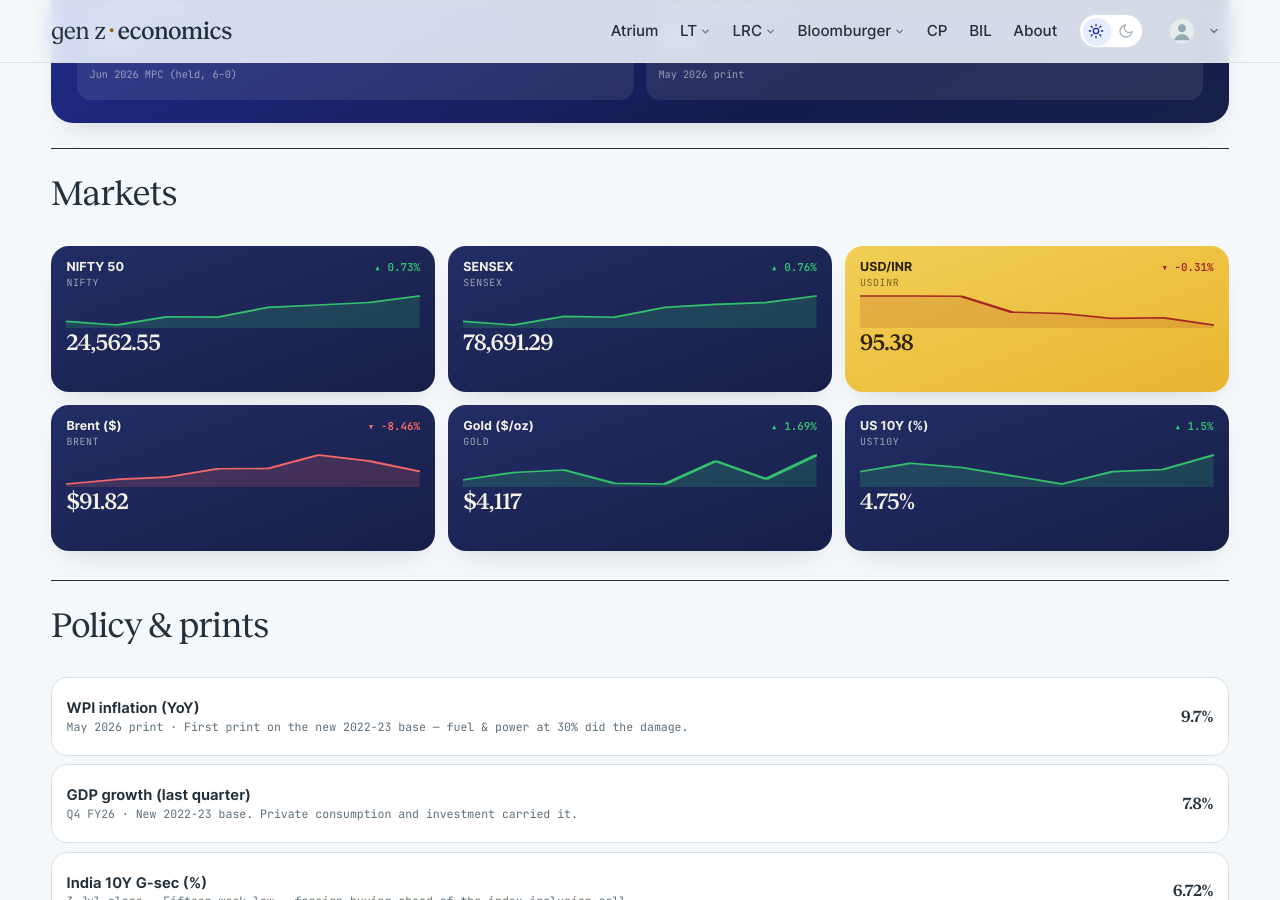
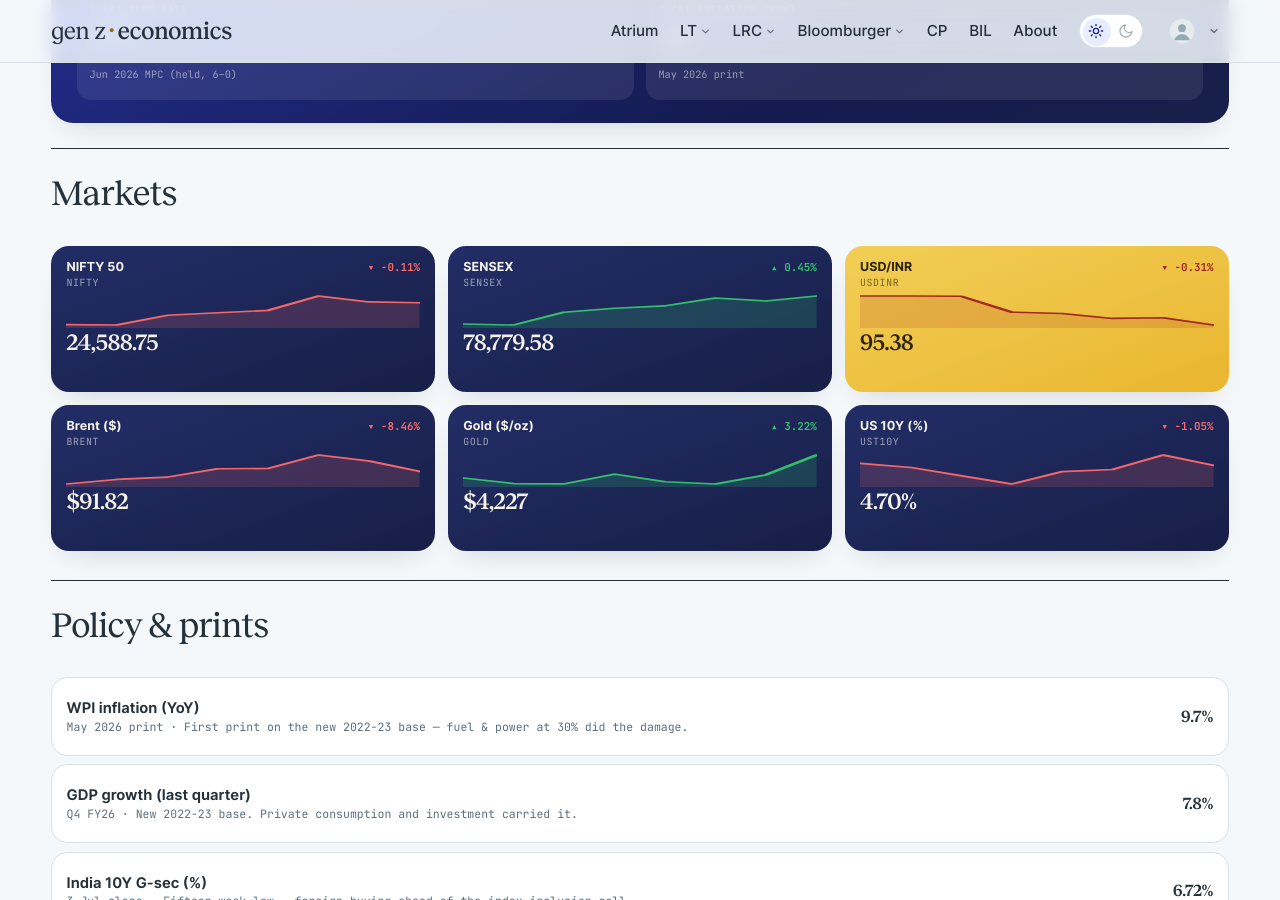
Before and after one commit to harsharya7021/genz-economics.com, a Jekyll site: the page built from macro-watch.html, in a window 1280 px wide and 900 px high, scrolled down 599 px. Built offline with Jekyll 4.4.1, drawn with Linux system fonts in a browser that asks for light colours; comment, search, counter and statistics services are not loaded.

Commit message:
data: morning market refresh

```diff
--- a/_data/macro.json
+++ b/_data/macro.json
@@ -1,34 +1,34 @@
 {
-  "as_of": "4 Aug 2026 close",
+  "as_of": "5 Aug 2026 close",
   "auto": {
     "nifty": {
       "label": "NIFTY 50",
-      "v": "24,562.55",
-      "chg": 0.73,
+      "v": "24,588.75",
+      "chg": -0.11,
       "spark": [
-        23869.6,
-        23767.449,
         23995.949,
         23985.35,
         24250.199,
         24317.15,
         24383.6,
-        24562.551
+        24774.301,
+        24614.9,
+        24588.75
       ]
     },
     "sensex": {
       "label": "SENSEX",
-      "v": "78,691.29",
-      "chg": 0.76,
+      "v": "78,779.58",
+      "chg": 0.45,
       "spark": [
-        76391.391,
-        76059.773,
         76835.781,
         76765.922,
         77654.602,
         77928.148,
         78094.641,
-        78691.289
+        78639.031,
+        78428.953,
+        78779.578
       ]
     },
     "usdinr": {
@@ -63,32 +63,32 @@
     },
     "gold": {
       "label": "Gold ($/oz)",
-      "v": "$4,117",
-      "chg": 1.69,
+      "v": "$4,227",
+      "chg": 3.22,
       "spark": [
-        4046.6,
-        4067.6,
         4074.5,
         4036.3,
         4034.7,
         4100.1,
         4049.1,
-        4117.4
+        4033.7,
+        4095.4,
+        4227.3
       ]
     },
     "ust10y": {
       "label": "US 10Y (%)",
-      "v": "4.75%",
-      "chg": 1.5,
+      "v": "4.70%",
+      "chg": -1.05,
       "spark": [
-        4.67,
         4.71,
         4.69,
         4.65,
         4.61,
         4.67,
         4.68,
-        4.75
+        4.75,
+        4.7
       ]
     }
   },
--- a/_data/markets.yml
+++ b/_data/markets.yml
@@ -2,38 +2,38 @@
 # USD/INR) are refreshed each weekday morning by the market-data workflow;
 # the India 10Y G-Sec line is maintained by hand. Do not hand-edit the
 # live tickers — the job overwrites them.
-as_of: 4 Aug 2026
+as_of: 5 Aug 2026
 tickers:
 - symbol: NIFTY 50
   code: ^NSEI
-  value: 24,562.55
-  change: '+178.95'
-  pct: +0.73%
-  dir: up
+  value: 24,588.75
+  change: −26.15
+  pct: −0.11%
+  dir: down
   spark:
-  - 23869.6
-  - 23767.449
   - 23995.949
   - 23985.35
   - 24250.199
   - 24317.15
   - 24383.6
-  - 24562.551
+  - 24774.301
+  - 24614.9
+  - 24588.75
 - symbol: SENSEX
   code: BSE
-  value: 78,691.29
-  change: '+596.65'
-  pct: +0.76%
+  value: 78,779.58
+  change: '+350.62'
+  pct: +0.45%
   dir: up
   spark:
-  - 76391.391
-  - 76059.773
   - 76835.781
   - 76765.922
   - 77654.602
   - 77928.148
   - 78094.641
-  - 78691.289
+  - 78639.031
+  - 78428.953
+  - 78779.578
 - symbol: USD / INR
   code: FX
   value: '95.38'
```
